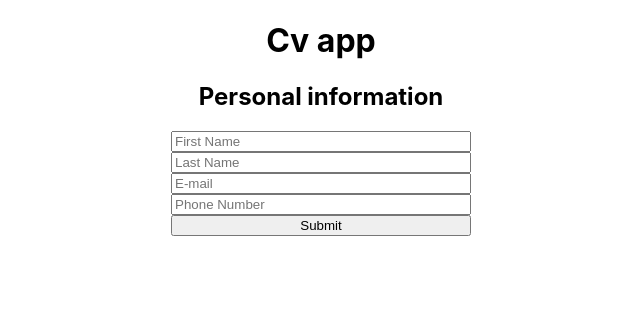
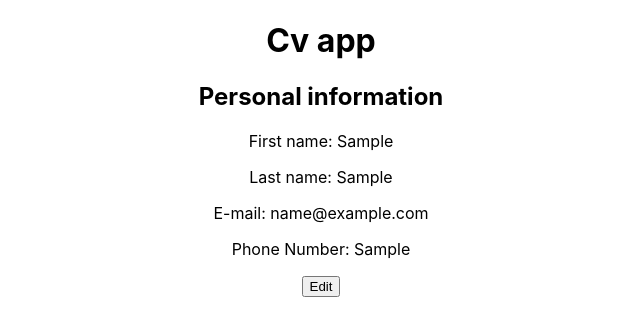
Before and after one commit to Vienio99/cv-app, a React (Create React App) app: page / in a window 1280 px wide. Both pictures are taken after typing "Sample", "Sample", "name@example.com", "Sample" into the empty fields and a click on the input 640 px from the left and 225 px from the top of the page. Shown: the top 336 px of the page, without its empty margins (319-959 px from the left). Built offline with nearby package versions, Linux system fonts and the light colour scheme.

Commit message:
handling multiple inputs

```diff
--- a/src/Components/Personal.js
+++ b/src/Components/Personal.js
@@ -11,39 +11,89 @@ class Personal extends React.Component {
       isEdited: true
     }
 
-    this.handleSubmit = this.handleSubmit.bind(this)
+    this.handleClick = this.handleClick.bind(this)
     this.handleChange = this.handleChange.bind(this)
   }
 
-  handleSubmit (e) {
+  handleClick (e) {
     e.preventDefault()
+    if (this.state.isEdited) {
       this.setState({
         isEdited: false
       })
-    console.log('ok')
+    } else {
+      this.setState({
+        isEdited: true
+      })
+    }
   }
 
   handleChange (e) {
     e.preventDefault()
-    console.log(e.target.value)
+    const value = e.target.value
     this.setState({
+      ...this.state,
+      [e.target.name]: value
     })
   }
 
   render () {
-    const { handleSubmit, handleChange } = this
+    const { handleClick, handleChange } = this
+    const { firstName, lastName, email, phoneNumber } = this.state
+    if (this.state.isEdited) {
       return (
         <div className='personal-info'>
           <h2>Personal information</h2>
-        <form id='personal' onSubmit={handleSubmit}>
-          <input type='text' placeholder='First Name' className='field' value={this.state.firstName} onChange={handleChange} />
-          <input type='text' placeholder='Last Name' className='field' value={this.state.lastName} onChange={handleChange} />
-          <input type='email' placeholder='E-mail' className='field' value={this.state.email} onChange={handleChange} />
-          <input type='text' placeholder='Phone Number' className='field' value={this.state.phoneNumber} onChange={handleChange} />
+          <form id='personal' onSubmit={handleClick}>
+            <input
+              type='text'
+              name='firstName'
+              placeholder='First Name'
+              value={firstName}
+              onChange={handleChange}
+              className='field'
+            />
+            <input
+              type='text'
+              name='lastName'
+              placeholder='Last Name'
+              value={lastName}
+              onChange={handleChange}
+              className='field'
+            />
+            <input
+              type='email'
+              name='email'
+              placeholder='E-mail'
+              value={email}
+              onChange={handleChange}
+              className='field'
+            />
+            <input
+              type='text'
+              name='phoneNumber'
+              placeholder='Phone Number'
+              value={phoneNumber}
+              onChange={handleChange}
+              className='field'
+            />
             <input type='submit' />
           </form>
         </div>
       )
+    } else {
+      return (
+        <div className='personal-info'>
+          <h2>Personal information</h2>
+          <p>First name: {firstName}</p>
+          <p>Last name: {lastName}</p>
+          <p>E-mail: {email}</p>
+          <p>Phone Number: {phoneNumber}</p>
+          <button type='button' value='Edit' onClick={handleClick}>Edit</button>
+        </div>
+
+      )
+    }
   }
 }
 
--- a/src/index.css
+++ b/src/index.css
@@ -11,3 +11,7 @@ body {
   flex-direction: column;
   width: 300px;
 }
+
+ul li {
+  list-style-type: none;
+}
```
Lines whose indentation alone changed are shown as unchanged.
